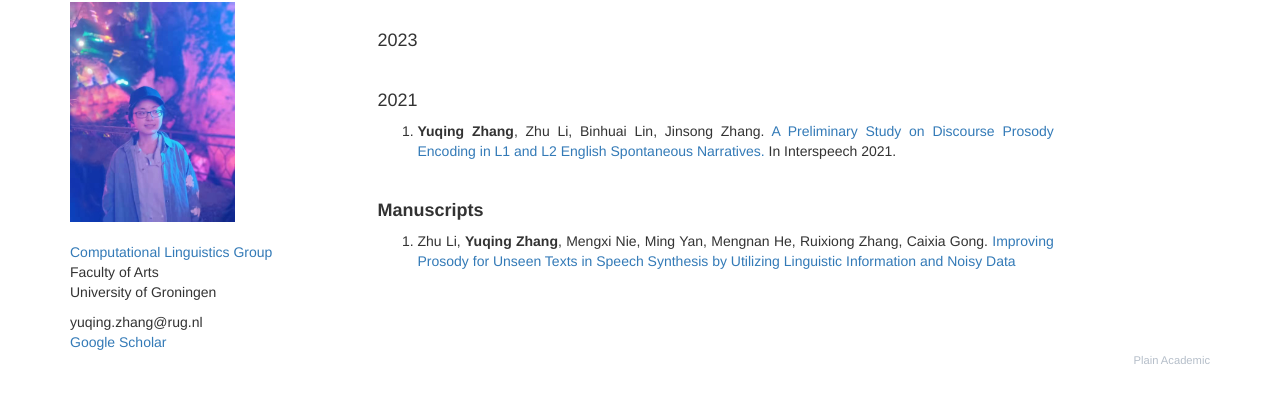
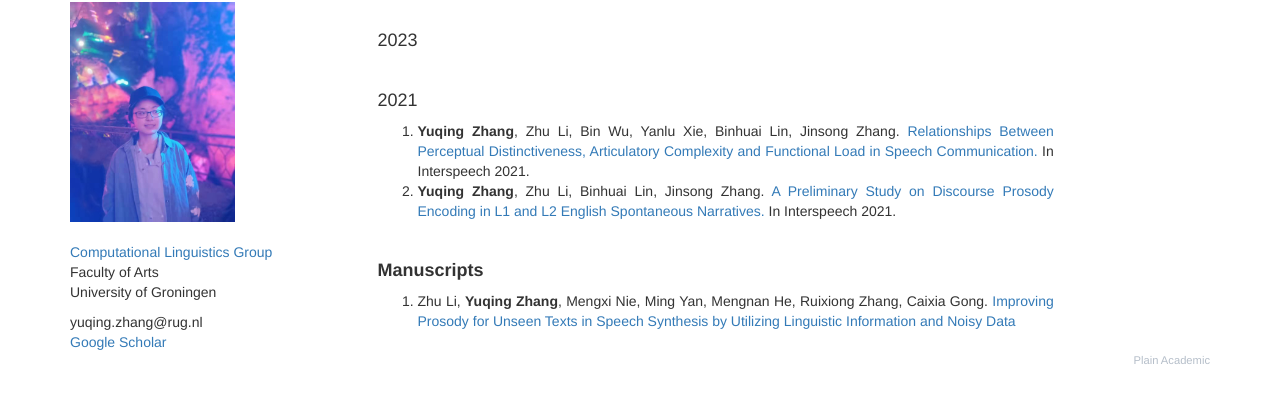
Before and after one commit to yuqing0304/yuqing0304.github.io, a plain HTML site: page publications.html in a window 1280 px wide. Shown: the part 136-538 px from the top of the page. Drawn offline with nearby package versions, Linux system fonts and the light colour scheme.

Commit message:
Update publications.html

```diff
--- a/publications.html
+++ b/publications.html
@@ -75,8 +75,8 @@
         <p>
 
         <ol>
-<!--           <li><strong>Yuqing Zhang</strong>, Zhu Li, Jinsong Zhang. <a class="a:link" href="files/yuqing2021ialp.pdf" target=_blank> Towards the Use of Pretrained Language Model GPT-2 for Testing the Hypothesis of Communicative Efficiency in the Lexicon. </a>  In International Conference on Asian Language Processing 2021. <span style="background-color: #ffffcc">
-          <li><strong>Yuqing Zhang</strong>, Zhu Li, Bin Wu, Yanlu Xie, Binhuai Lin, Jinsong Zhang. <a class="a:link" href="https://www.isca-speech.org/archive/interspeech_2021/zhang21l_interspeech.html" target=_blank> Relationships Between Perceptual Distinctiveness, Articulatory Complexity and Functional Load in Speech Communication. </a>  In Interspeech 2021. <span style="background-color: #ffffcc"> -->
+<!--           <li><strong>Yuqing Zhang</strong>, Zhu Li, Jinsong Zhang. <a class="a:link" href="files/yuqing2021ialp.pdf" target=_blank> Towards the Use of Pretrained Language Model GPT-2 for Testing the Hypothesis of Communicative Efficiency in the Lexicon. </a>  In International Conference on Asian Language Processing 2021. <span style="background-color: #ffffcc"> -->
+          <li><strong>Yuqing Zhang</strong>, Zhu Li, Bin Wu, Yanlu Xie, Binhuai Lin, Jinsong Zhang. <a class="a:link" href="https://www.isca-speech.org/archive/interspeech_2021/zhang21l_interspeech.html" target=_blank> Relationships Between Perceptual Distinctiveness, Articulatory Complexity and Functional Load in Speech Communication. </a>  In Interspeech 2021. <span style="background-color: #ffffcc">
           <li><strong>Yuqing Zhang</strong>, Zhu Li, Binhuai Lin, Jinsong Zhang. <a class="a:link" href="https://www.isca-speech.org/archive/interspeech_2021/zhang21z_interspeech.html" target=_blank> A Preliminary Study on Discourse Prosody Encoding in L1 and L2 English Spontaneous Narratives. </a>  In Interspeech 2021. <span style="background-color: #ffffcc">
 <!--           <li><strong>Yuqing Zhang</strong>, Zhu Li, Jinsong Zhang. <a class="a:link" href="https://ieeexplore.ieee.org/abstract/document/9362076" target=_blank> A Comparison Study on the Alignment of Prosodic and Semantic Units and Its Effects on F0 Shifting in L1 and L2 English Spontaneous Speech. </a>  In International Symposium on Chinese Spoken Language Processing 2021. <span style="background-color: #ffffcc">
  -->
```
